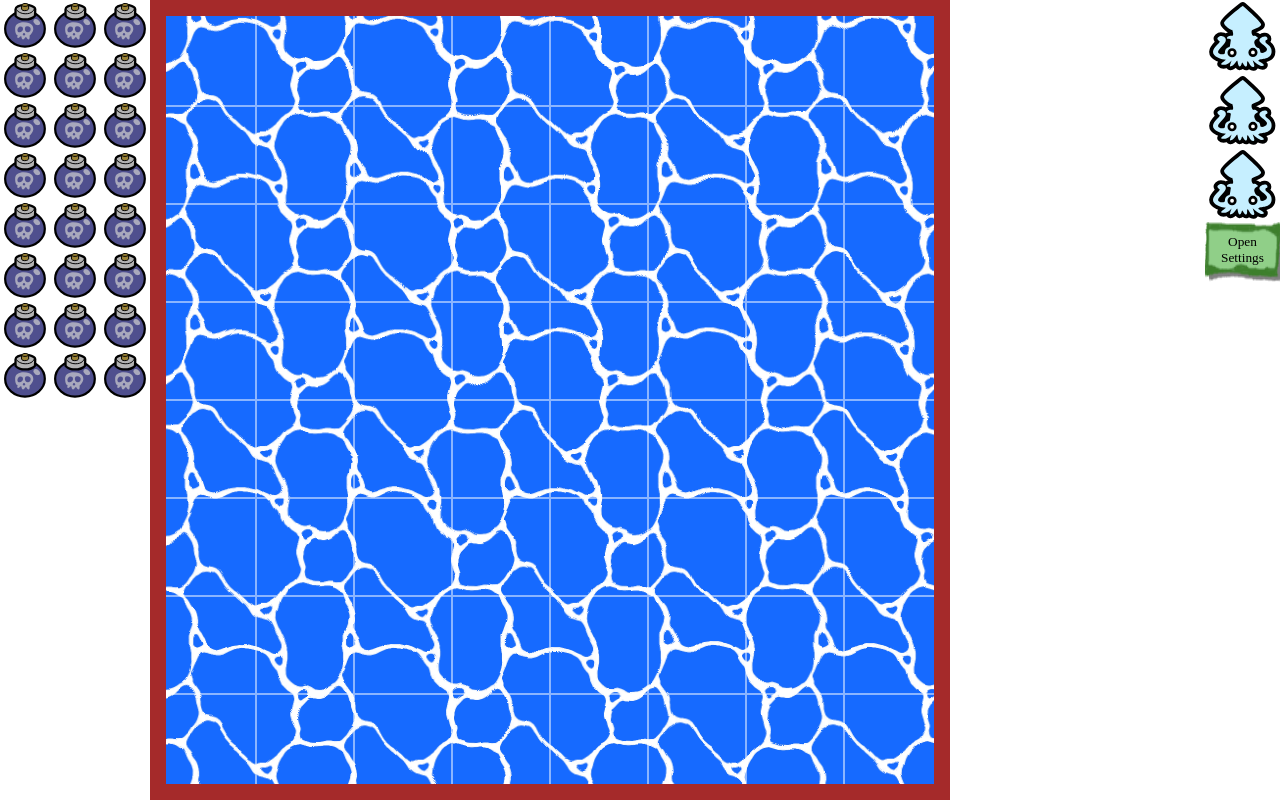
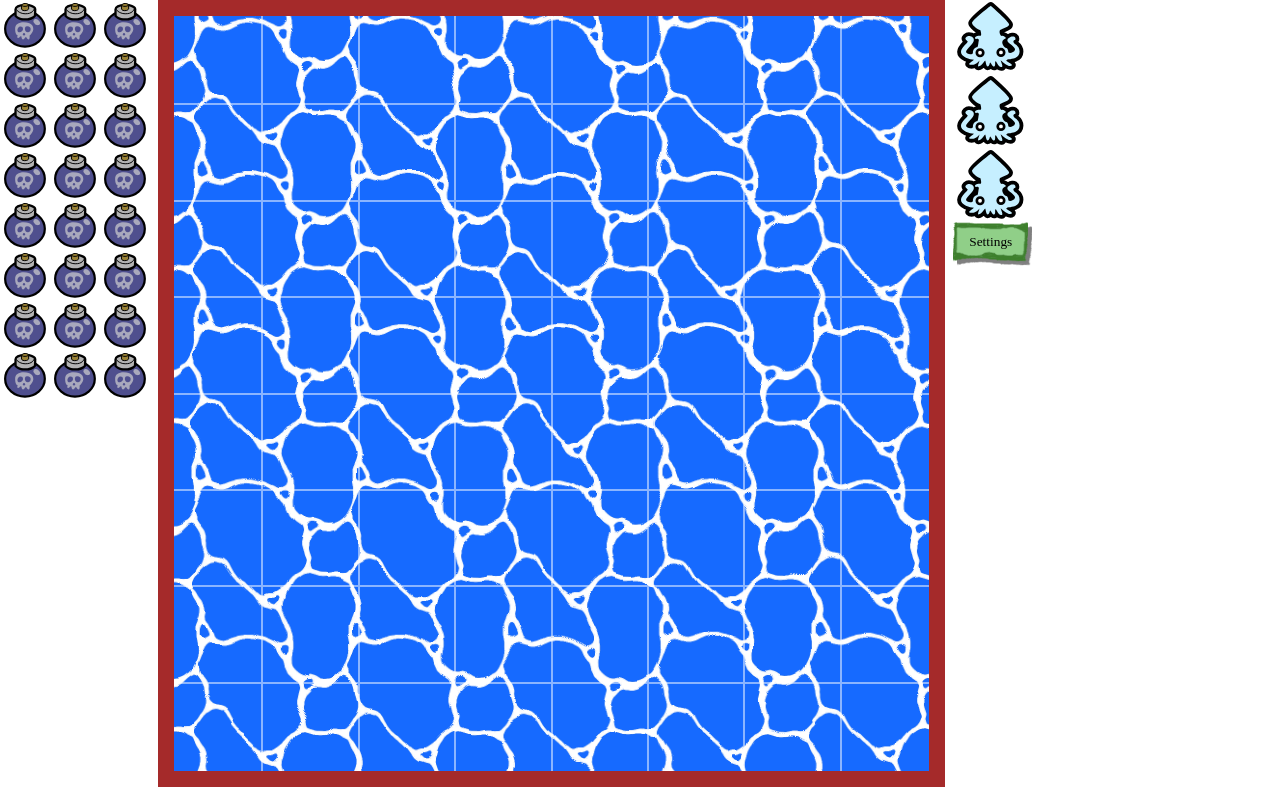
Before and after one commit to Merk42/sploosh-kaboom, a Vue app: page / in a window 1280 px wide. Built offline with nearby package versions, Linux system fonts and the light colour scheme; a web font is replaced by a local one.

Commit message:
grid layout tweaks

```diff
--- a/src/App.vue
+++ b/src/App.vue
@@ -279,7 +279,8 @@ function showSquids() {
 <style scoped>
 #game {
   display: grid;
-  grid-template-columns: 150px auto 75px;
+  grid-template-columns: 150px auto auto;
+  gap: .5rem;
 }
 
 @media (orientation: portrait) {
--- a/src/components/SettingsConfig.vue
+++ b/src/components/SettingsConfig.vue
@@ -40,7 +40,7 @@ function cancelChanges() {
 }
 </script>
 <template>
-    <CommonButton @click="openSettings()">open settings</CommonButton>
+    <CommonButton @click="openSettings()">settings</CommonButton>
     <GameOverModal ref="configDialog" :confirm-text="'save'" :show-cancel="true" @confirm="saveChanges()"
         @cancel="cancelChanges()">
         <label><input type="checkbox" v-model="settings.shake" /> shake screen on hit</label>
```
